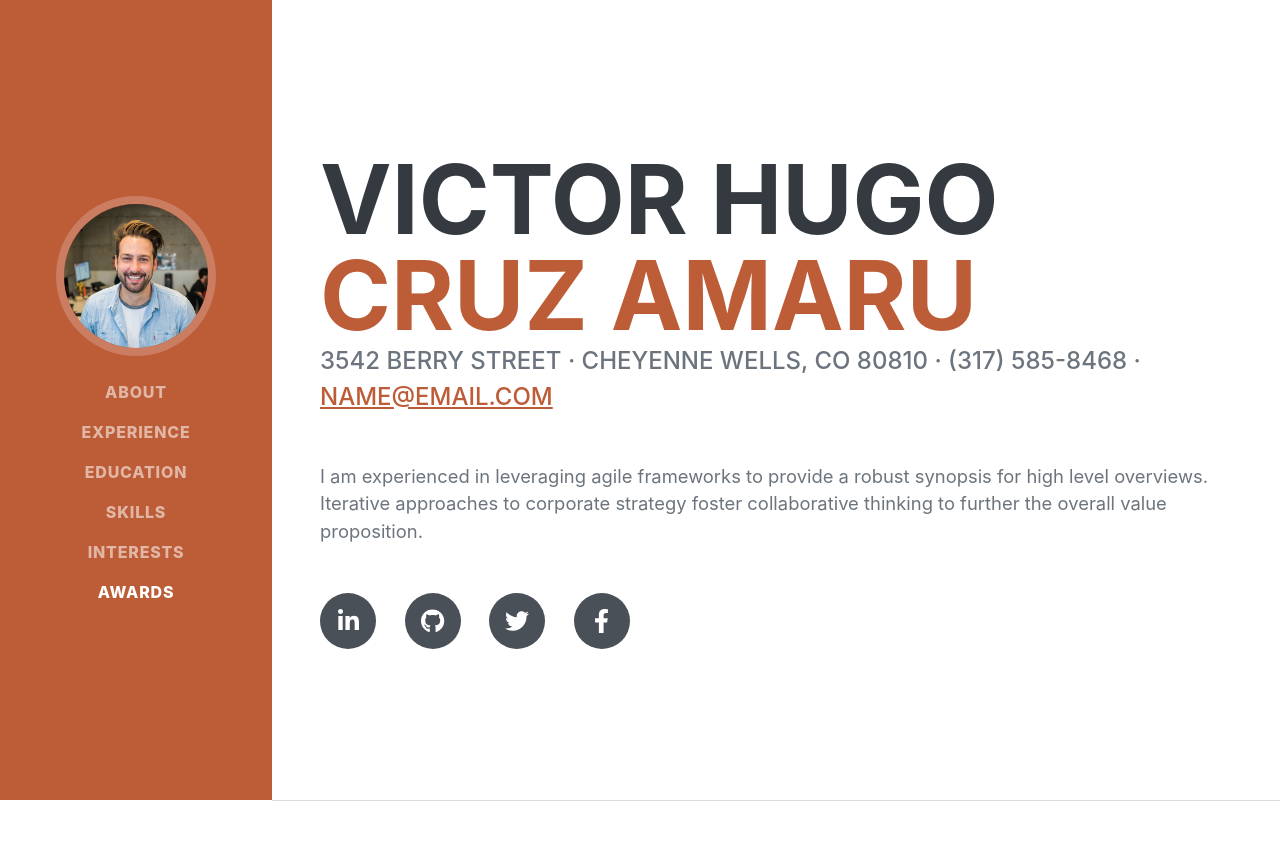
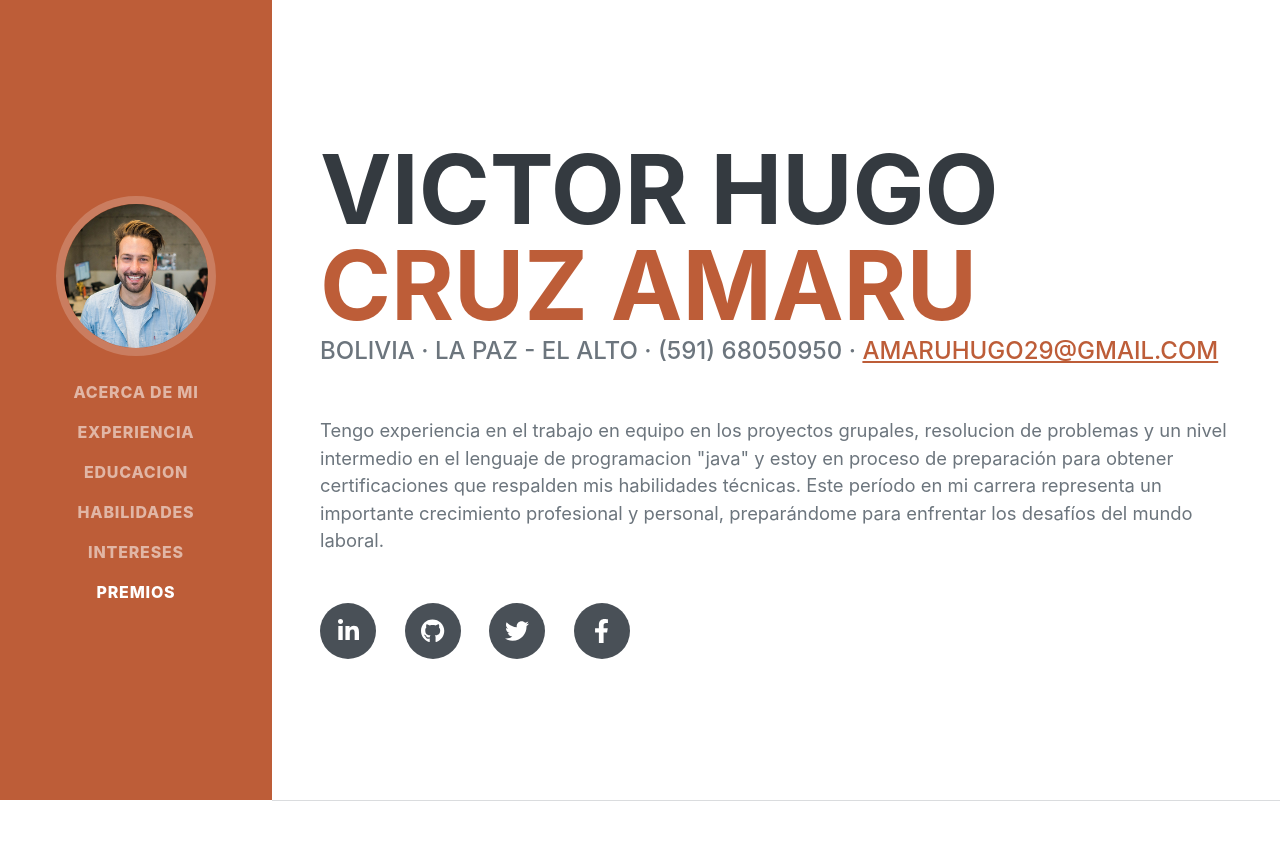
Before and after one commit to BNET5/portafolio-personal-1, a Django app: page / in a window 1280 px wide. Shown: the top 852 px of the page. Run offline with Django 5.2, Linux system fonts and the light colour scheme; some libraries are stand-ins or nearby versions; some web fonts are replaced.

Commit message:
descripcion de las experiencias aprendidas y coneccion con las paginas

```diff
--- a/templates/index.html
+++ b/templates/index.html
@@ -26,12 +26,12 @@
             <button class="navbar-toggler" type="button" data-bs-toggle="collapse" data-bs-target="#navbarResponsive" aria-controls="navbarResponsive" aria-expanded="false" aria-label="Toggle navigation"><span class="navbar-toggler-icon"></span></button>
             <div class="collapse navbar-collapse" id="navbarResponsive">
                 <ul class="navbar-nav">
-                    <li class="nav-item"><a class="nav-link js-scroll-trigger" href="#about">About</a></li>
-                    <li class="nav-item"><a class="nav-link js-scroll-trigger" href="#experience">Experience</a></li>
-                    <li class="nav-item"><a class="nav-link js-scroll-trigger" href="#education">Education</a></li>
-                    <li class="nav-item"><a class="nav-link js-scroll-trigger" href="#skills">Skills</a></li>
-                    <li class="nav-item"><a class="nav-link js-scroll-trigger" href="#interests">Interests</a></li>
-                    <li class="nav-item"><a class="nav-link js-scroll-trigger" href="#awards">Awards</a></li>
+                    <li class="nav-item"><a class="nav-link js-scroll-trigger" href="#about">ACERCA DE MI</a></li>
+                    <li class="nav-item"><a class="nav-link js-scroll-trigger" href="#experience">EXPERIENCIA</a></li>
+                    <li class="nav-item"><a class="nav-link js-scroll-trigger" href="#education">EDUCACION</a></li>
+                    <li class="nav-item"><a class="nav-link js-scroll-trigger" href="#skills">HABILIDADES</a></li>
+                    <li class="nav-item"><a class="nav-link js-scroll-trigger" href="#interests">INTERESES</a></li>
+                    <li class="nav-item"><a class="nav-link js-scroll-trigger" href="#awards">PREMIOS</a></li>
                 </ul>
             </div>
         </nav>
@@ -45,15 +45,15 @@
                         <span class="text-primary">Cruz Amaru</span>
                     </h1>
                     <div class="subheading mb-5">
-                        3542 Berry Street · Cheyenne Wells, CO 80810 · (317) 585-8468 ·
-                        <a href="mailto:name@email.com">name@email.com</a>
+                        BOLIVIA · LA PAZ - EL ALTO · (591) 68050950 ·
+                        <a href="mailto:amaruhugo29@gmail.com">amaruhugo29@gmail.com</a>
                     </div>
-                    <p class="lead mb-5">I am experienced in leveraging agile frameworks to provide a robust synopsis for high level overviews. Iterative approaches to corporate strategy foster collaborative thinking to further the overall value proposition.</p>
+                    <p class="lead mb-5">Tengo experiencia en el trabajo en equipo en los proyectos grupales, resolucion de problemas y un nivel intermedio en el lenguaje de programacion "java" y estoy en proceso de preparación para obtener certificaciones que respalden mis habilidades técnicas. Este período en mi carrera representa un importante crecimiento profesional y personal, preparándome para enfrentar los desafíos del mundo laboral. </p>
                     <div class="social-icons">
-                        <a class="social-icon" href="#!"><i class="fab fa-linkedin-in"></i></a>
-                        <a class="social-icon" href="#!"><i class="fab fa-github"></i></a>
-                        <a class="social-icon" href="#!"><i class="fab fa-twitter"></i></a>
-                        <a class="social-icon" href="#!"><i class="fab fa-facebook-f"></i></a>
+                        <a class="social-icon" href="https://www.linkedin.com/in/victor-hugo-cruz-amaru-88098a2b8?utm_source=share&utm_campaign=share_via&utm_content=profile&utm_medium=android_app"><i class="fab fa-linkedin-in"></i></a>
+                        <a class="social-icon" href="https://github.com/BNET5"><i class="fab fa-github"></i></a>
+                        <a class="social-icon" href="https://twitter.com/home"><i class="fab fa-twitter"></i></a>
+                        <a class="social-icon" href="https://www.facebook.com/victorhugo.amaru.3/"><i class="fab fa-facebook-f"></i></a>
                     </div>
                 </div>
             </section>
```
Also changed, not shown: static/assets/img/c81d1978d6448dc75da92c13d96d9321.jpg (deleted), static/assets/img/perfil.jpg (added), 1 other file.
